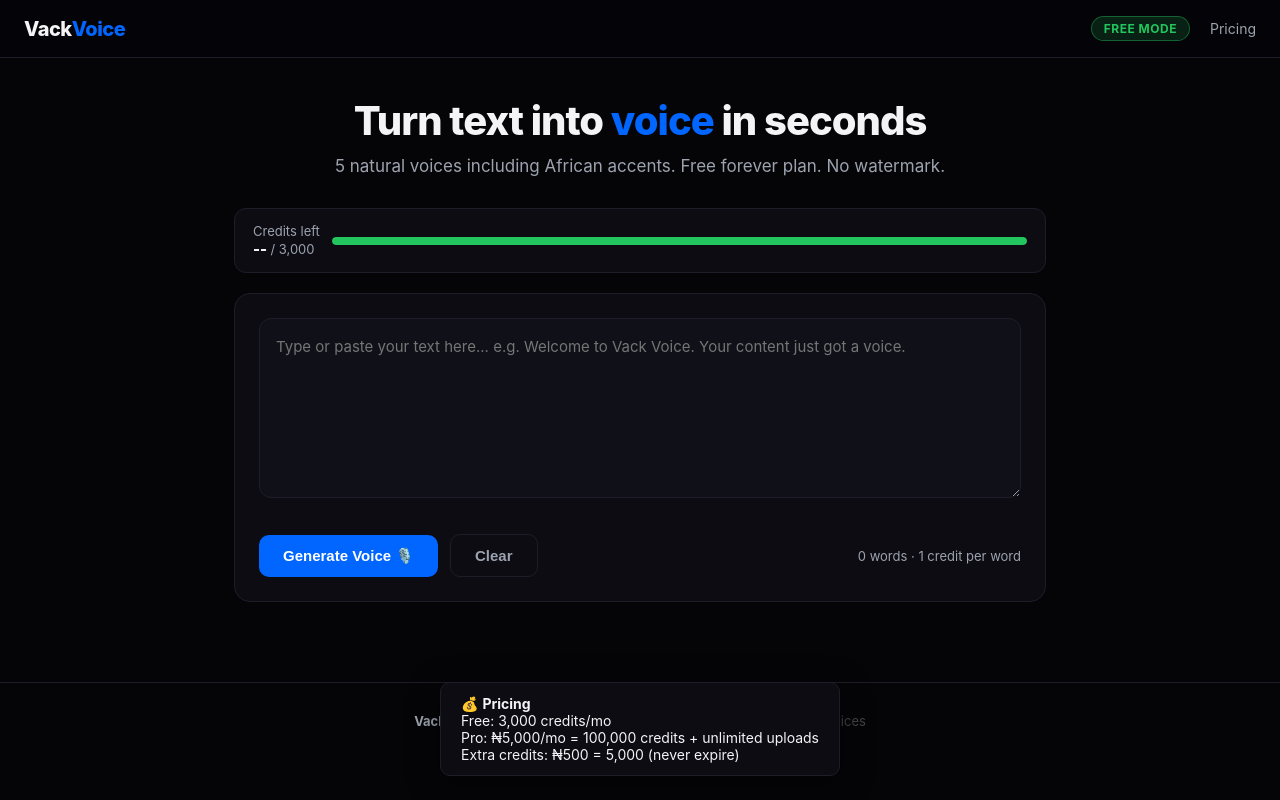
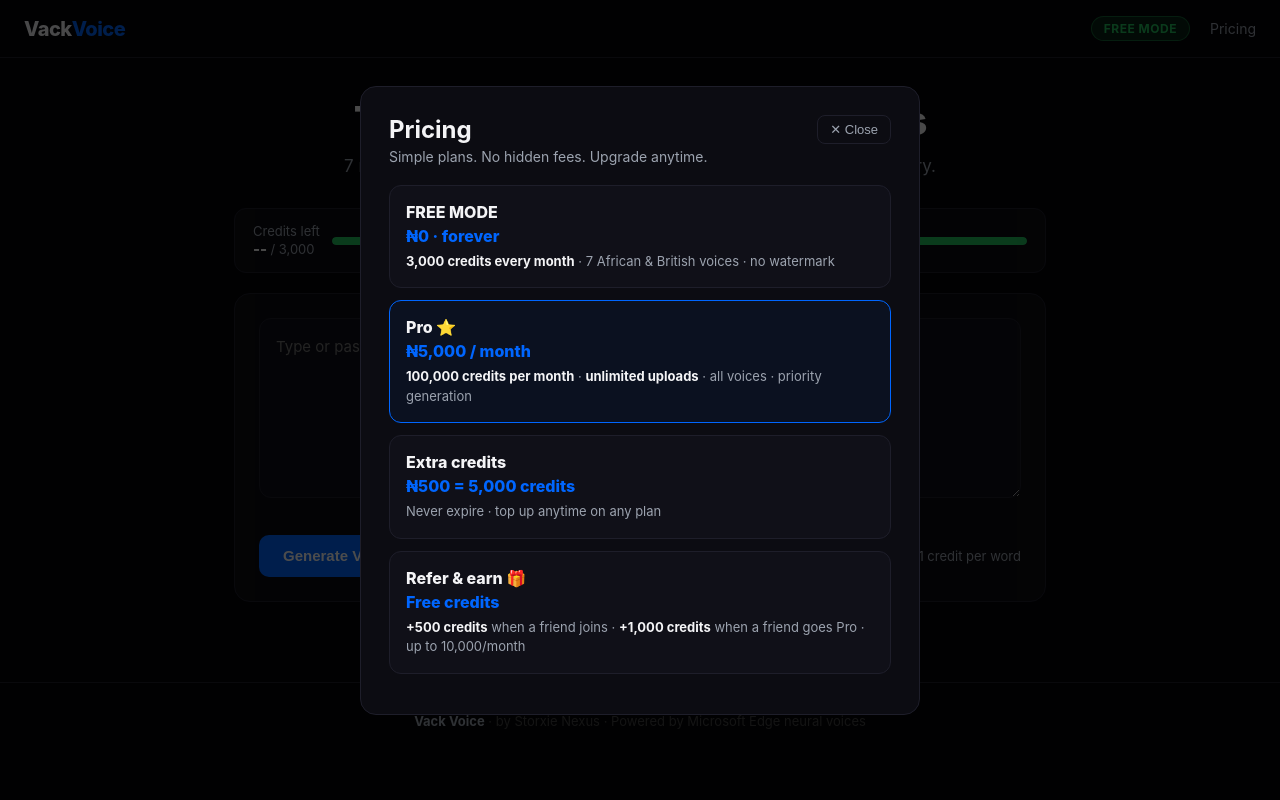
Before and after one commit to Storxie/vack-voice, a website: page public/index.html in a window 1280 px wide. Both pictures are taken after a click on the link "Pricing". Drawn offline with Linux system fonts and the light colour scheme; no server answers.

Commit message:
African voice lineup: add Abeo (NG), Asilia (KE), Leah + Luke (ZA); remove Chinese/American voices; pricing moved to menu modal

```diff
--- a/public/index.html
+++ b/public/index.html
@@ -112,6 +112,32 @@
     display: none; z-index: 100; box-shadow: 0 8px 30px rgba(0,0,0,0.5);
   }
   .toast.show { display: block; }
+  /* Pricing modal */
+  .modal-overlay {
+    display: none; position: fixed; inset: 0; z-index: 200;
+    background: rgba(0,0,0,0.7); align-items: center; justify-content: center; padding: 20px;
+  }
+  .modal-overlay.show { display: flex; }
+  .modal {
+    background: var(--card); border: 1px solid var(--border); border-radius: 16px;
+    max-width: 560px; width: 100%; padding: 28px; max-height: 90vh; overflow-y: auto;
+  }
+  .modal h2 { font-size: 24px; margin-bottom: 4px; }
+  .modal .msub { color: var(--muted); font-size: 14px; margin-bottom: 20px; }
+  .plan {
+    border: 1px solid var(--border); border-radius: 12px; padding: 16px; margin-bottom: 12px;
+    background: #101018;
+  }
+  .plan.hot { border-color: var(--blue); background: rgba(0,102,255,0.06); }
+  .plan .pname { font-weight: 800; font-size: 16px; display: flex; align-items: center; gap: 8px; }
+  .plan .pprice { color: var(--blue); font-weight: 800; margin-top: 4px; }
+  .plan .pfeat { color: var(--muted); font-size: 13px; margin-top: 6px; line-height: 1.5; }
+  .plan .pfeat b { color: var(--text); }
+  .modal-close {
+    float: right; background: transparent; border: 1px solid var(--border); color: var(--muted);
+    border-radius: 8px; padding: 6px 12px; cursor: pointer; font-size: 13px;
+  }
+  .modal-close:hover { color: var(--text); border-color: #333; }
   footer { text-align: center; color: #444; font-size: 13px; padding: 30px; border-top: 1px solid var(--border); }
   footer b { color: var(--muted); }
   @media (max-width: 600px) {
@@ -134,7 +160,7 @@
 <div class="container">
   <div class="hero">
     <h1>Turn text into <span>voice</span> in seconds</h1>
-    <p>5 natural voices including African accents. Free forever plan. No watermark.</p>
+    <p>7 natural African &amp; British voices. No watermark. No signup needed to try.</p>
   </div>
 
   <div class="credit-meter">
@@ -173,6 +199,39 @@
 </footer>
 
 <div class="toast" id="toast"></div>
+
+<!-- Pricing modal: only reachable from the menu -->
+<div class="modal-overlay" id="pricingModal" onclick="if(event.target===this)closePricing()">
+  <div class="modal">
+    <button class="modal-close" onclick="closePricing()">✕ Close</button>
+    <h2>Pricing</h2>
+    <div class="msub">Simple plans. No hidden fees. Upgrade anytime.</div>
+
+    <div class="plan">
+      <div class="pname">FREE MODE</div>
+      <div class="pprice">₦0 · forever</div>
+      <div class="pfeat"><b>3,000 credits every month</b> · 7 African &amp; British voices · no watermark</div>
+    </div>
+
+    <div class="plan hot">
+      <div class="pname">Pro ⭐</div>
+      <div class="pprice">₦5,000 / month</div>
+      <div class="pfeat"><b>100,000 credits per month</b> · <b>unlimited uploads</b> · all voices · priority generation</div>
+    </div>
+
+    <div class="plan">
+      <div class="pname">Extra credits</div>
+      <div class="pprice">₦500 = 5,000 credits</div>
+      <div class="pfeat">Never expire · top up anytime on any plan</div>
+    </div>
+
+    <div class="plan">
+      <div class="pname">Refer &amp; earn 🎁</div>
+      <div class="pprice">Free credits</div>
+      <div class="pfeat"><b>+500 credits</b> when a friend joins · <b>+1,000 credits</b> when a friend goes Pro · up to 10,000/month</div>
+    </div>
+  </div>
+</div>
 
 <script>
 let selectedVoice = 'ryan';
@@ -279,10 +338,11 @@ function showError(msg) {
 
 function showPricing(e) {
   e.preventDefault();
-  const toast = document.getElementById('toast');
-  toast.innerHTML = '💰 <b>Pricing</b><br>Free: 3,000 credits/mo<br>Pro: ₦5,000/mo = 100,000 credits + unlimited uploads<br>Extra credits: ₦500 = 5,000 (never expire)';
-  toast.classList.add('show');
-  setTimeout(() => toast.classList.remove('show'), 6000);
+  document.getElementById('pricingModal').classList.add('show');
+}
+
+function closePricing() {
+  document.getElementById('pricingModal').classList.remove('show');
 }
 
 init();
--- a/server/index.js
+++ b/server/index.js
@@ -22,9 +22,11 @@ if (!fs.existsSync(AUDIO_DIR)) fs.mkdirSync(AUDIO_DIR, { recursive: true });
 const VOICES = {
   ryan:     { name: 'Ryan',     edge: 'en-GB-RyanNeural',      flag: '🇬🇧', desc: 'British, clear, professional' },
   ezinne:   { name: 'Ezinne',   edge: 'en-NG-EzinneNeural',    flag: '🇳🇬', desc: 'Nigerian English, warm' },
+  abeo:     { name: 'Abeo',     edge: 'en-NG-AbeoNeural',      flag: '🇳🇬', desc: 'Nigerian English, smooth' },
   chilemba: { name: 'Chilemba', edge: 'en-KE-ChilembaNeural',  flag: '🇰🇪', desc: 'Kenyan English, upbeat' },
-  guy:      { name: 'Guy',      edge: 'en-US-GuyNeural',       flag: '🇺🇸', desc: 'American, friendly' },
-  sonia:    { name: 'Sonia',    edge: 'en-US-SoniaNeural',     flag: '🇺🇸', desc: 'American, soft' },
+  asilia:   { name: 'Asilia',   edge: 'en-KE-AsiliaNeural',    flag: '🇰🇪', desc: 'Kenyan English, friendly' },
+  leah:     { name: 'Leah',     edge: 'en-ZA-LeahNeural',      flag: '🇿🇦', desc: 'South African, smooth' },
+  luke:     { name: 'Luke',     edge: 'en-ZA-LukeNeural',      flag: '🇿🇦', desc: 'South African, warm' },
 };
 
 // ---------- CREDITS (simple JSON store for v0.1) ----------
```
